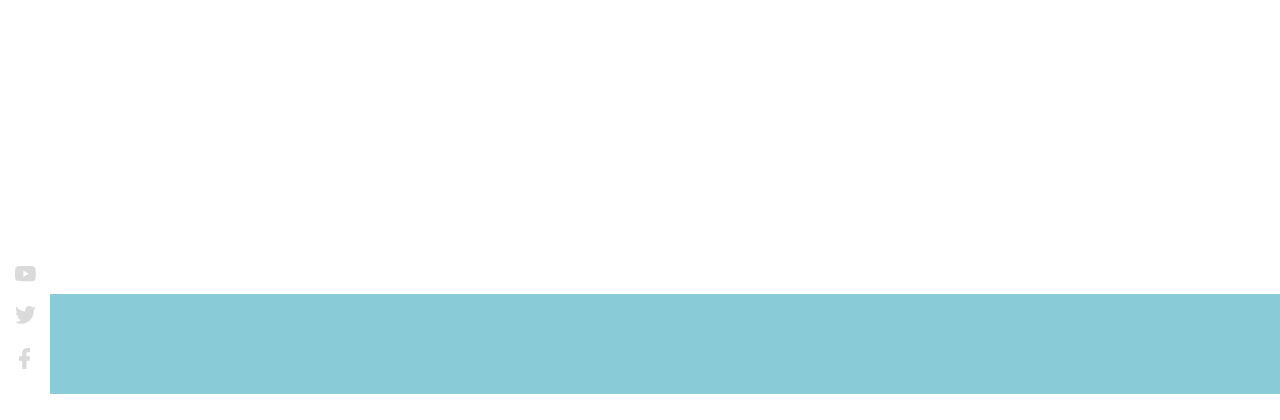
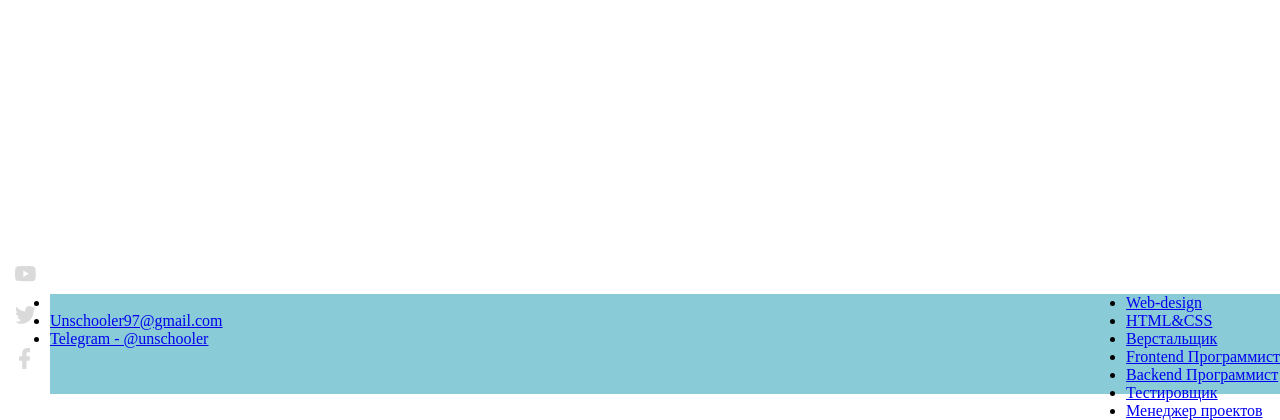
Before and after one commit to doraby/unschooler, a PHP site: page / in a window 1280 px wide. Shown: the part 406-826 px from the top of the page. Before the commit the page ends 800 px from the top, so only its background shows below. Run offline with PHP 8.4, Linux system fonts and the light colour scheme; style sheets or scripts are compiled from the project's sources; some web fonts are replaced.

Commit message:
add footer logo.png  edit php

```diff
--- a/html-source/blocks/footer.php
+++ b/html-source/blocks/footer.php
@@ -1,2 +1,17 @@
 <footer class="footer">
+  <ul class="footer__column-1">
+    <li class="footer__logo"> </li>
+    <li class="footer__text"><a class="footer__link" href="#">Unschooler97@gmail.com</a></li>
+    <li class="footer__text"><a class="footer__link" href="#">Telegram - @unschooler</a></li>
+  </ul>
+  <ul class="footer__column-2">
+    <li class="footer__text"><a class="footer__link" href="#">Web-design</a></li>
+    <li class="footer__text"><a class="footer__link" href="#">HTML&CSS</a></li>
+    <li class="footer__text"><a class="footer__link" href="#">Верстальщик</a></li>
+    <li class="footer__text"><a class="footer__link" href="#">Frontend Программист</a></li>
+    <li class="footer__text"><a class="footer__link" href="#">Backend Программист</a></li>
+    <li class="footer__text"><a class="footer__link" href="#">Тестировщик</a></li>
+    <li class="footer__text"><a class="footer__link" href="#">Менеджер проектов</a></li>
+  </ul>
+
 </footer>
```
Also changed, not shown: html-source/assets/icon/footer-logo-white.png (added), html-source/sass/_footer.scss (line endings or trailing spaces).
